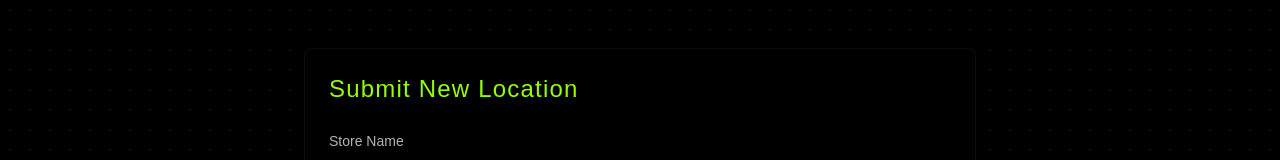
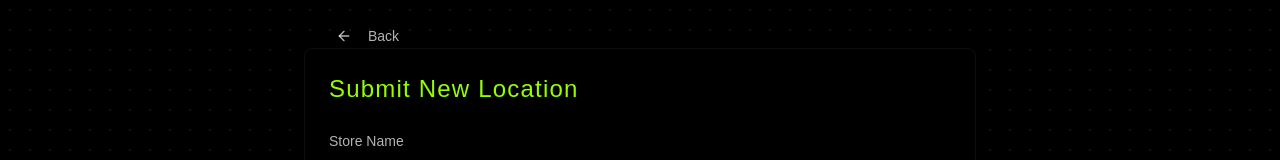
Before and after one commit to IIRoan/MonsterMap, a Next.js app: page /submit in a window 1280 px wide. Shown: the top 160 px of the page. Built offline with nearby package versions, Linux system fonts and the light colour scheme; no server answers.

Commit message:
Added Back button to submit

```diff
--- a/app/submit/page.tsx
+++ b/app/submit/page.tsx
@@ -8,6 +8,7 @@ import { toast } from "@/components/ui/use-toast";
 import { motion, AnimatePresence } from "framer-motion";
 import AddressInput from "@/app/components/addressinput";
 import DOMPurify from "dompurify";
+import { ArrowLeft } from "lucide-react";
 
 interface LocationSubmission {
   name: string;
@@ -242,10 +243,18 @@ export default function SubmitLocation() {
       setShowVariantSuggestions(true);
     }
   };
+return (
+    <div className="min-h-screen bg-black bg-[radial-gradient(rgba(149,255,0,0.1)_1px,transparent_1px)] [background-size:20px_20px]">
+      <div className="container mx-auto max-w-2xl py-12 relative">
+        <Button
+          onClick={() => router.push('/')}
+          variant="ghost"
+          className="absolute left-4 top-4 text-white/70 hover:text-white hover:bg-white/10"
+        >
+          <ArrowLeft className="h-4 w-4 mr-2" />
+          Back
+        </Button>
 
-  return (
-    <div className="min-h-screen bg-black bg-[radial-gradient(rgba(149,255,0,0.1)_1px,transparent_1px)] [background-size:20px_20px]">
-      <div className="container mx-auto max-w-2xl py-12">
         <AnimatePresence>
           {!submitted ? (
             <motion.div
```
